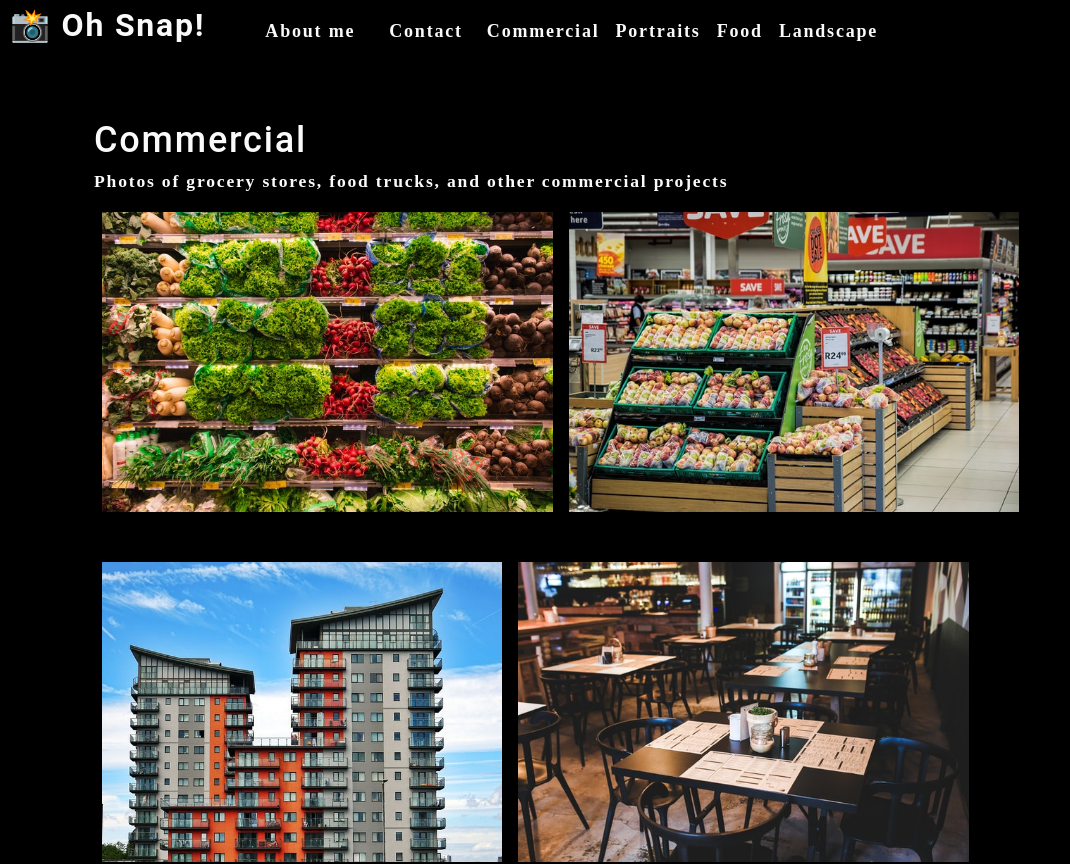
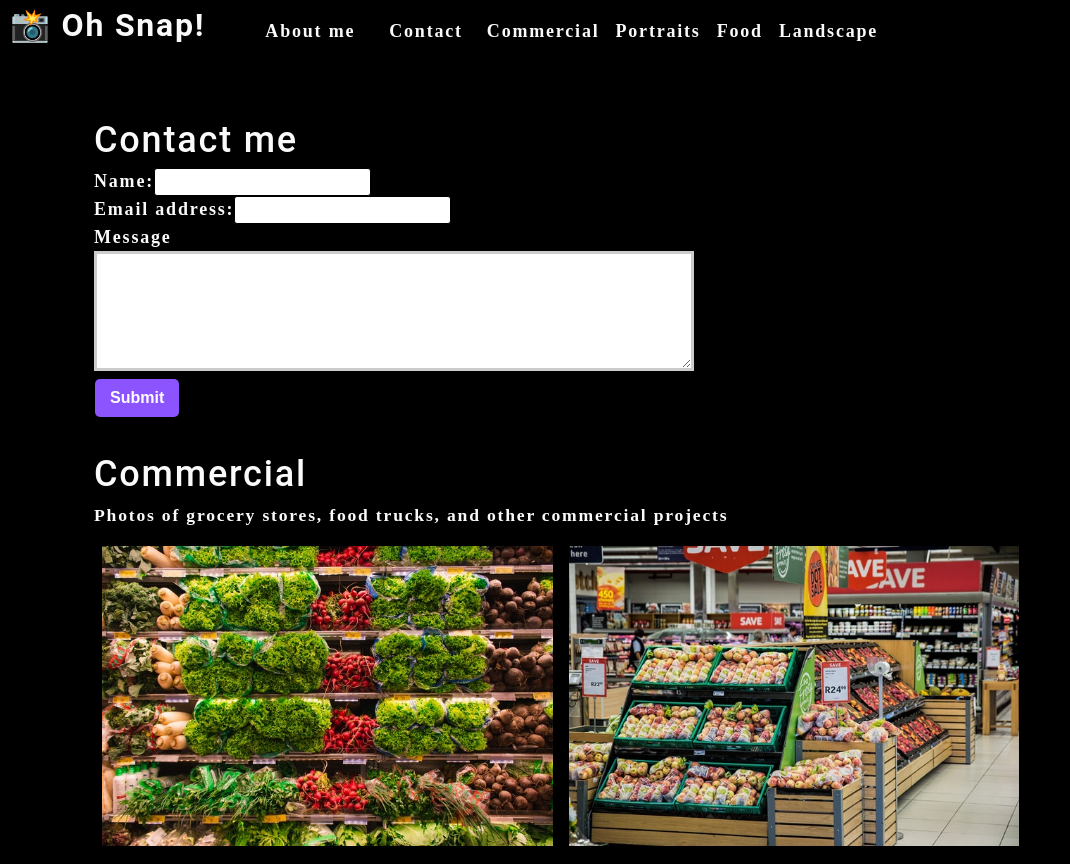
Before and after one commit to codenameabel/photo-port, a React (Create React App) app: page / in a window 1280 px wide. Shown: the top 864 px of the page, without its empty margins (0-1070 px from the left). Built offline with nearby package versions, Linux system fonts and the light colour scheme.

Commit message:
added submit form and synced user submission with ContactForm component

```diff
--- a/src/App.js
+++ b/src/App.js
@@ -2,6 +2,7 @@
 import Nav from './components/Nav';
 import About from './components/About';
 import Gallery from './components/Gallery';
+import ContactForm from './components/Contact';
 
 function App() {
   const [categories] = useState([
@@ -22,9 +23,11 @@
         categories={categories}
         setCurrentCategory={setCurrentCategory}
         currentCategory={currentCategory}
-      ></Nav>
+      >
+      </Nav>
       <main>
         <div>
+          <ContactForm></ContactForm>
           <Gallery currentCategory={currentCategory}></Gallery>
           <About></About>
         </div>
--- a/src/components/Contact/index.js
+++ b/src/components/Contact/index.js
@@ -1,27 +1,36 @@
-import React from 'react'
+import React, { useState } from 'react'
+
 
 function ContactForm() {
+    const [formState, setFormState] = useState({name:'', email:'', message:''});
+     const {name, email, message} = formState;
+
+    function handleChange(e) {
+        setFormState({ ...formState, [e.target.name]: e.target.value })
+    }
+
+    function handleSubmit(e) {
+        e.preventDefault();
+        console.log(formState);
+    }
+
     return (
         <section>
             <h1>Contact me</h1>
-            <form id="contact-form">
-
-                // name input
+            <form id="contact-form" onSubmit={handleSubmit}>
                 <div>
                     <label htmlFor="name">Name:</label>
-                    <input type="text" name="name" />
+                    <input type="text" defaultValue={name} onChange={handleChange} name="name" />
                 </div>
 
-                // email input
                 <div>
-                    <label htmlFor="email">Email address</label>
-                    <input type="email" name="email"/>
+                    <label htmlFor="email">Email address:</label>
+                    <input type="email" defaultValue={email} onChange={handleChange} name="email" />
                 </div>
 
-                // message text are
                 <div>
                     <label htmlFor="message">Message</label>
-                    <textarea name="message" rows="5" />
+                    <textarea name="message" defaultValue={message} onChange={handleChange} rows="5" />
                 </div>
                 <button type="submit">Submit</button>
             </form>
```
